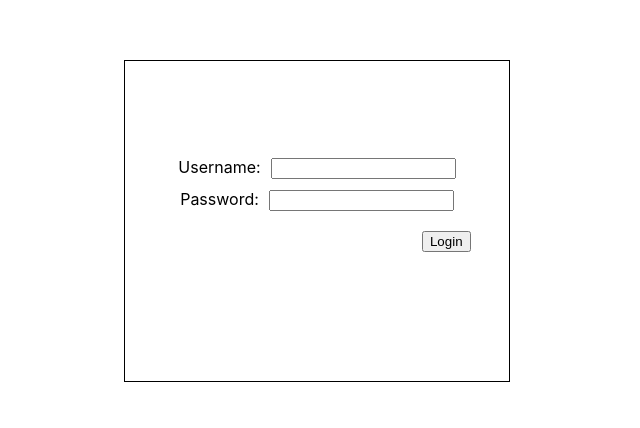
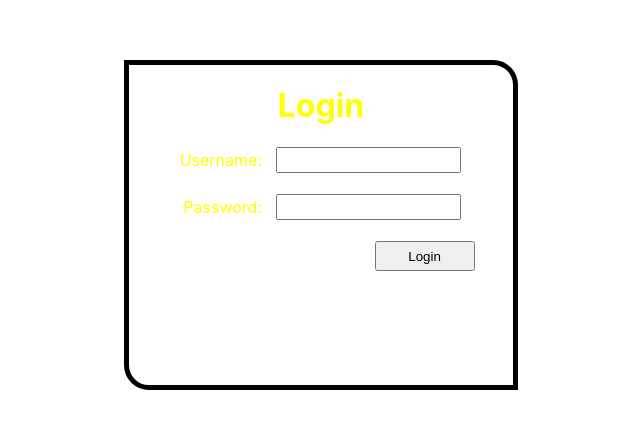
Before and after one commit to jonizei/bloggade-front, a React (Create React App) app: page / in a window 1280 px wide. Shown: the part 180-608 px from the top of the page, without its empty margins (260-900 px from the left). Built offline with nearby package versions, Linux system fonts and the light colour scheme.

Commit message:
Modified Login UI

```diff
--- a/src/Login.css
+++ b/src/Login.css
@@ -9,24 +9,34 @@
     left: 30%;
     width: 30%;
     height: 40%;
-    border: 1px solid black;
+    border: 5px solid black;
+    border-top-right-radius: 25px;
+    border-bottom-left-radius: 25px;
 }
 
 .input-container {
     width: 80%;
     height: 50%;
     margin-left: 10%;
-    margin-top: 25%;
+    margin-top: 10%;
 }
 
-.username-input {
+.input-grid {
     width: 100%;
-    height: 20%;
+    height: 60%;
 }
 
-.password-input {
+.input-row {
     width: 100%;
-    height: 20%;
+}
+
+.input-field {
+    height: 20px;
+}
+
+.input-label {
+    float: right;
+    color:yellow;
 }
 
 .submit-input {
@@ -35,10 +45,15 @@
     margin-top: 10px;
 }
 
-.input-label {
-    margin-right: 10px;
+.login-button {
+    float: right;
+    width: 100px;
+    height: 30px;
 }
 
-.login-button {
-    float: right;
+.login-header {
+    height: 10%;
+    width: 100%;
+    align-content: center;
+    color: yellow;
 }
--- a/src/Login.js
+++ b/src/Login.js
@@ -7,16 +7,23 @@ class Login extends Component {
         return(
             <div className="page-container">
                 <div className="login-dialog">
+
+                    <div className="login-header">
+                        <h1>Login</h1>
+                    </div>
+
                     <div className="input-container">
-                        <div className="username-input">
-                            <label className="input-label">Username:</label>
-                            <input type="text" name="username" />
-                        </div>
 
-                        <div className="password-input">
-                            <label className="input-label">Password:</label>
-                            <input type="password" name="password" />
-                        </div>
+                        <table className="input-grid">
+                            <tr className="input-row">
+                                <td><label className="input-label">Username:</label></td>
+                                <td><input className="input-field" type="text" name="username" /></td>
+                            </tr>
+                            <tr className="input-row">
+                                <td><label className="input-label">Password:</label></td>
+                                <td><input className="input-field" type="password" name="password" /></td>
+                            </tr>
+                        </table>
 
                         <div className="submit-input">
                             <input className="login-button" type="submit" value="Login" />
```
